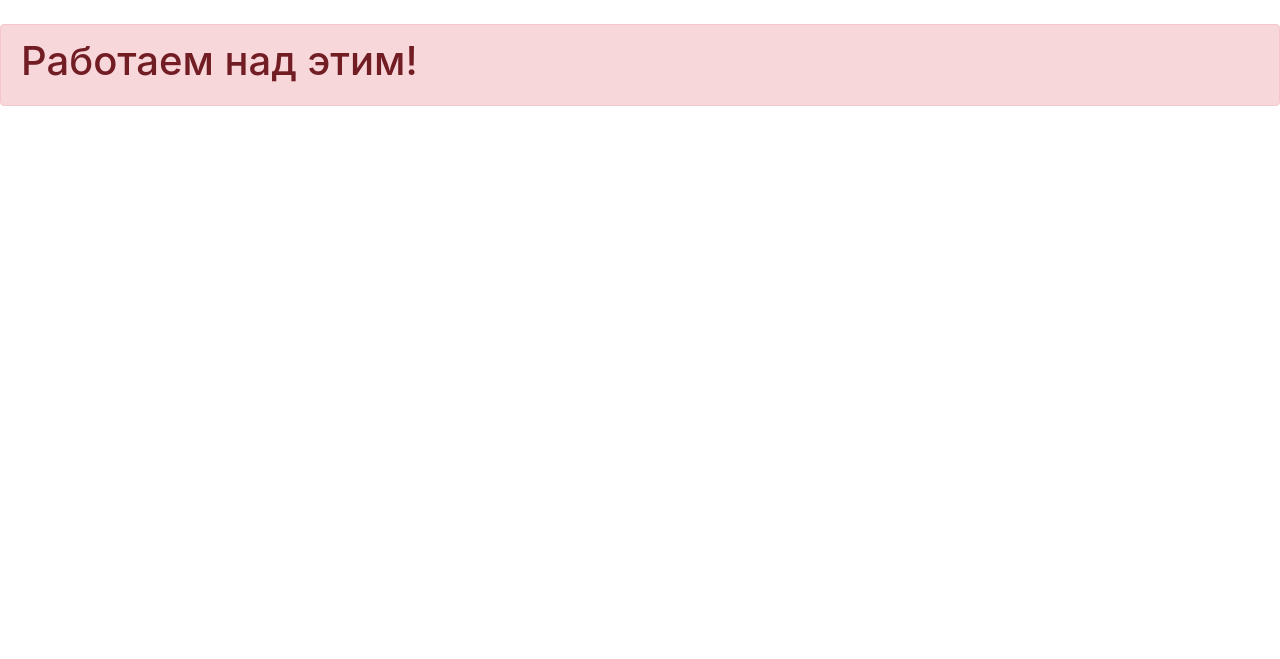
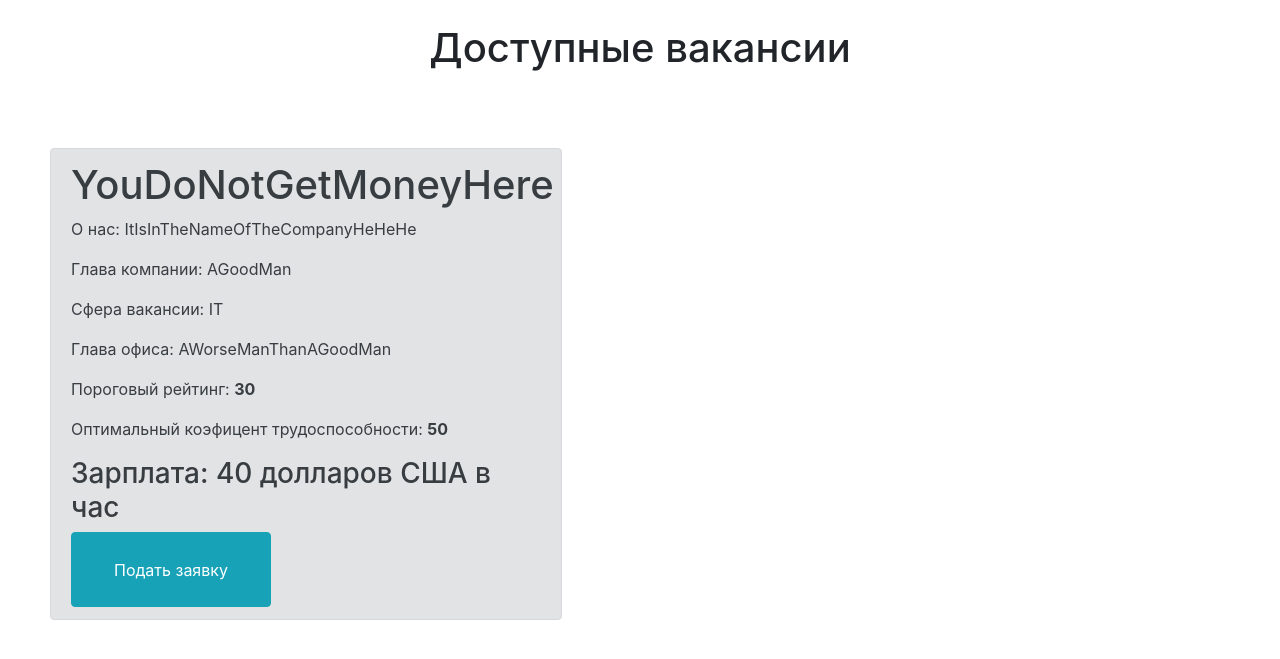
Before and after one commit to MCTH2065/YandexWebProject, a Flask app: page /jobs in a window 1280 px wide. Shown: the part 70-729 px from the top of the page. Run offline with Flask 2, Linux system fonts and the light colour scheme; data comes from the database, SQL or seed files in the repository; both versions use the stored data as it was after the commit; some libraries are stand-ins or nearby versions.

Commit message:
+ almost working job page and a db with 4 jobs

```diff
--- a/data/test.py
+++ b/data/test.py
@@ -0,0 +1 @@
+print('dsfsdf'.split(', '))
--- a/data/users.py
+++ b/data/users.py
@@ -16,8 +16,10 @@ class User(SqlAlchemyBase, UserMixin, SerializerMixin):
     age = sqlalchemy.Column(sqlalchemy.Integer, nullable=True)
     email = sqlalchemy.Column(sqlalchemy.String, unique=True, nullable=True)
     hashed_password = sqlalchemy.Column(sqlalchemy.String, nullable=True)
-    rating = sqlalchemy.Column(sqlalchemy.Integer, default=20)
+    rating = sqlalchemy.Column(sqlalchemy.Integer, default=30)
     experience = sqlalchemy.Column(sqlalchemy.Boolean, default=False)
+    money = sqlalchemy.Column(sqlalchemy.Integer, default=0)
+    mood = sqlalchemy.Column(sqlalchemy.Integer, default=70)
     bio = sqlalchemy.Column(sqlalchemy.String, nullable=True)
     modified_date = sqlalchemy.Column(sqlalchemy.DateTime,
                                       default=datetime.datetime.now)
--- a/main.py
+++ b/main.py
@@ -9,7 +9,8 @@ from flask_login import login_user, logout_user, login_required
 # from forms.loginform import LoginForm
 # from forms.createacount import CreateAccount
 # from forms.addjob import AddJob
-# from data.jobs import Jobs
+import random
+from data.jobs import Jobs
 from flask import render_template
 from flask import redirect, make_response
 from flask import jsonify
@@ -38,7 +39,20 @@ def index():
 
 @app.route('/jobs')
 def jobs():
-    return render_template('jobs.html')
+    db_s = db_session.create_session()
+    j = db_s.query(Jobs).all()
+    data = []
+    for elem in j:
+        ch = random.randint(1, 10)
+        if ch / 10 <= elem.chance_of_a_job:
+            stats = random.choice(elem.field_rating_mood_salary.split(', ')).split('-')
+            d = [elem.name, elem.about, elem.boss,
+                 random.choice(elem.lower_rank_bosses.split(', ')),
+                 stats[0], stats[1], stats[2], stats[3]
+                 ]
+            data.append(d)
+
+    return render_template('jobs.html', data=data)
 
 
 @app.route('/work')
@@ -58,8 +72,15 @@ def user_data():
 
 def main():
     db_session.global_init("db/top_secret.db")
-
-    # app.register_blueprint(blueprint.blueprint)
+    # s = db_session.create_session()
+    # j = Jobs()
+    # j.name = 'dggd'
+    # j.about = 'gf'
+    # j.boss = 'df'
+    # j.lower_rank_bosses = 'gf'
+    # j.field_rating_mood_salary = 'IT-79-63-35'
+    # s.add(j)
+    # s.commit()
     app.run()
 
 
--- a/templates/jobs.html
+++ b/templates/jobs.html
@@ -1,7 +1,27 @@
 {% extends "base.html" %}
+
 {% block content %}
-<br>
-<div class="alert alert-danger" role="alert">
-    <h1>Работаем над этим!</h1>
-</div>
+<br><h1 align="center">Доступные вакансии</h1> <br><br>
+{% if data %}
+    <div style="display: flex; flex-flow: row wrap; justify-content: space-between;">
+        {% for item in data%}
+        <div class="alert alert-secondary" role="alert" style="width: 40%; margin-left: 50px;
+         margin-right: 50px; margin-top: 20px; margin-bottom-20px;">
+            <h1>{{item[0]}}</h1>
+            <p>О нас: {{item[1]}}</p>
+            <p>Глава компании: {{item[2]}}</p>
+            <p>Сфера вакансии: {{item[4]}}</p>
+            <p>Глава офиса: {{item[3]}}</p>
+            <p>Пороговый рейтинг: <b>{{item[5]}}</b></p>
+            <p>Оптимальный коэфицент трудоспособности: <b>{{item[6]}}</b></p>
+            <h3>Зарплата: {{item[7]}} долларов США в час</h3>
+            <button type="button" class="btn btn-info" style="width: 200px; height: 75px;">Подать заявку</button>
+        </div>
+        {% endfor %}
+    </div>
+{% else %}
+    <div class="alert alert-danger" role="alert">
+        <h1 align="center">К сожалению, на данный момент нет свободных рабочих мест.</h1>
+    </div>
+{% endif %}
 {% endblock %}
```
Also changed, not shown: data/jobs.py (added, +29 -0 lines), db/top_secret.db.
